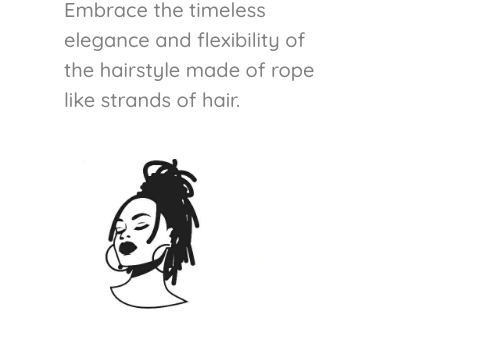
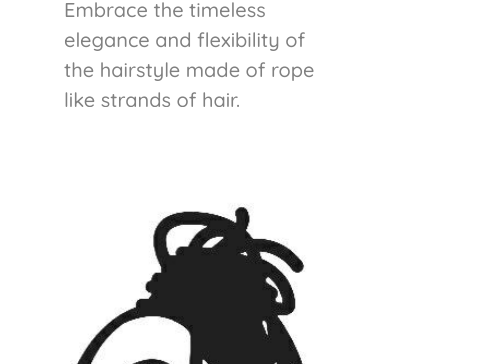
Before and after one commit to ZandilePrettyNgema/landing-page, a plain HTML site: page index.html in a window 390 px wide. Shown: the part 480-844 px from the top of the page, 483 px wide, since content can reach past the window. Drawn offline with nearby package versions, Linux system fonts and the light colour scheme.

Commit message:
re-positioned the image to make it responsive to all devices

```diff
--- a/index.html
+++ b/index.html
@@ -110,7 +110,7 @@
           </div>
           <img
             src="images/art of a woman with locs.jpg"
-            alt="woman with locs" class="w-50 h-50"
+            alt="woman with locs"
             title="woman with locs"
           />
         </div>
--- a/src/style.css
+++ b/src/style.css
@@ -26,6 +26,8 @@ header {
 }
 .content-section img {
   margin: -150px -16px;
+  width: 50%;
+  height: 50%;
 }
 .content-section strong {
   color: #9d2c2ce6;
@@ -41,7 +43,8 @@ header {
   }
   .content-section img {
     display: block;
-    margin: -40px 66px;
+    margin: -56px -33px;
+    width: 500px;
 
   }
 }
```
